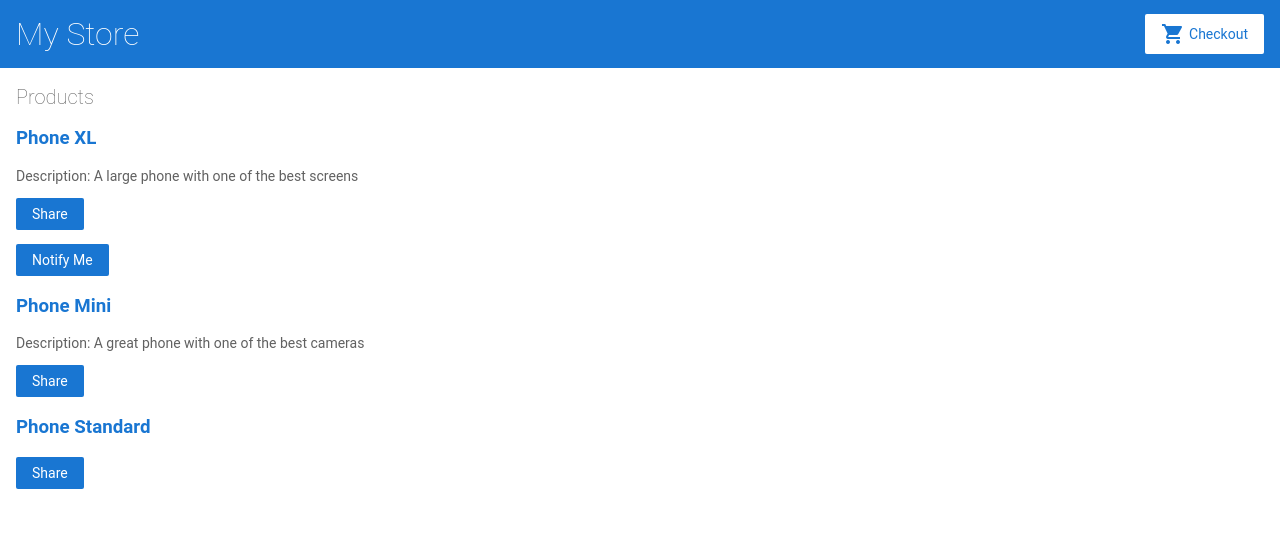
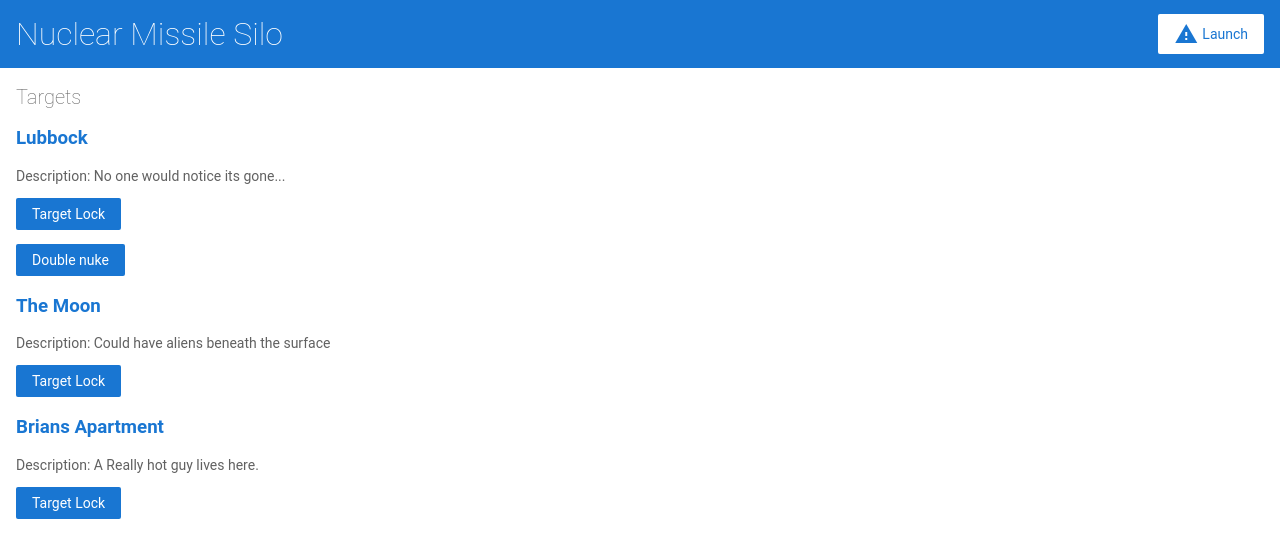
Before and after one commit to Oney-Dude/angular-argc9y, an Angular app: page / in a window 1280 px wide. Shown: the top 558 px of the page. Built offline with nearby package versions, Linux system fonts and the light colour scheme.

Commit message:
converted to nuclear missile silo

```diff
--- a/src/app/product-alerts/product-alerts.component.html
+++ b/src/app/product-alerts/product-alerts.component.html
@@ -1,3 +1,3 @@
 <p *ngIf="product.price > 700">
-  <button (click)="notify.emit()">Notify Me</button>
+  <button (click)="notify.emit()">Double nuke</button>
 </p>
--- a/src/app/product-list/product-list.component.html
+++ b/src/app/product-list/product-list.component.html
@@ -1,4 +1,4 @@
-<h2>Products</h2>
+<h2>Targets</h2>
 
 <div *ngFor="let product of products">
 
@@ -13,7 +13,7 @@
   </p>
 
   <button (click)="share()">
-    Share
+    Target Lock
   </button>
 
   <app-product-alerts
--- a/src/app/products.ts
+++ b/src/app/products.ts
@@ -1,18 +1,18 @@
 export const products = [
   {
-    name: 'Phone XL',
+    name: 'Lubbock',
     price: 799,
-    description: 'A large phone with one of the best screens'
+    description: 'No one would notice its gone...'
   },
   {
-    name: 'Phone Mini',
+    name: 'The Moon',
     price: 699,
-    description: 'A great phone with one of the best cameras'
+    description: 'Could have aliens beneath the surface'
   },
   {
-    name: 'Phone Standard',
+    name: 'Brians Apartment',
     price: 299,
-    description: ''
+    description: 'A Really hot guy lives here.'
   }
 ];
 
--- a/src/app/top-bar/top-bar.component.html
+++ b/src/app/top-bar/top-bar.component.html
@@ -1,8 +1,8 @@
 <a [routerLink]="['/']">
-  <h1>My Store</h1>
+  <h1>Nuclear Missile Silo</h1>
 </a>
 
-<a [routerLink]="['/cart']" class="button fancy-button"><i class="material-icons">shopping_cart</i>Checkout</a>
+<a [routerLink]="['/cart']" class="button fancy-button"><i class="material-icons">warning</i>Launch</a>
 
 <!--
 Copyright Google LLC. All Rights Reserved.
```
